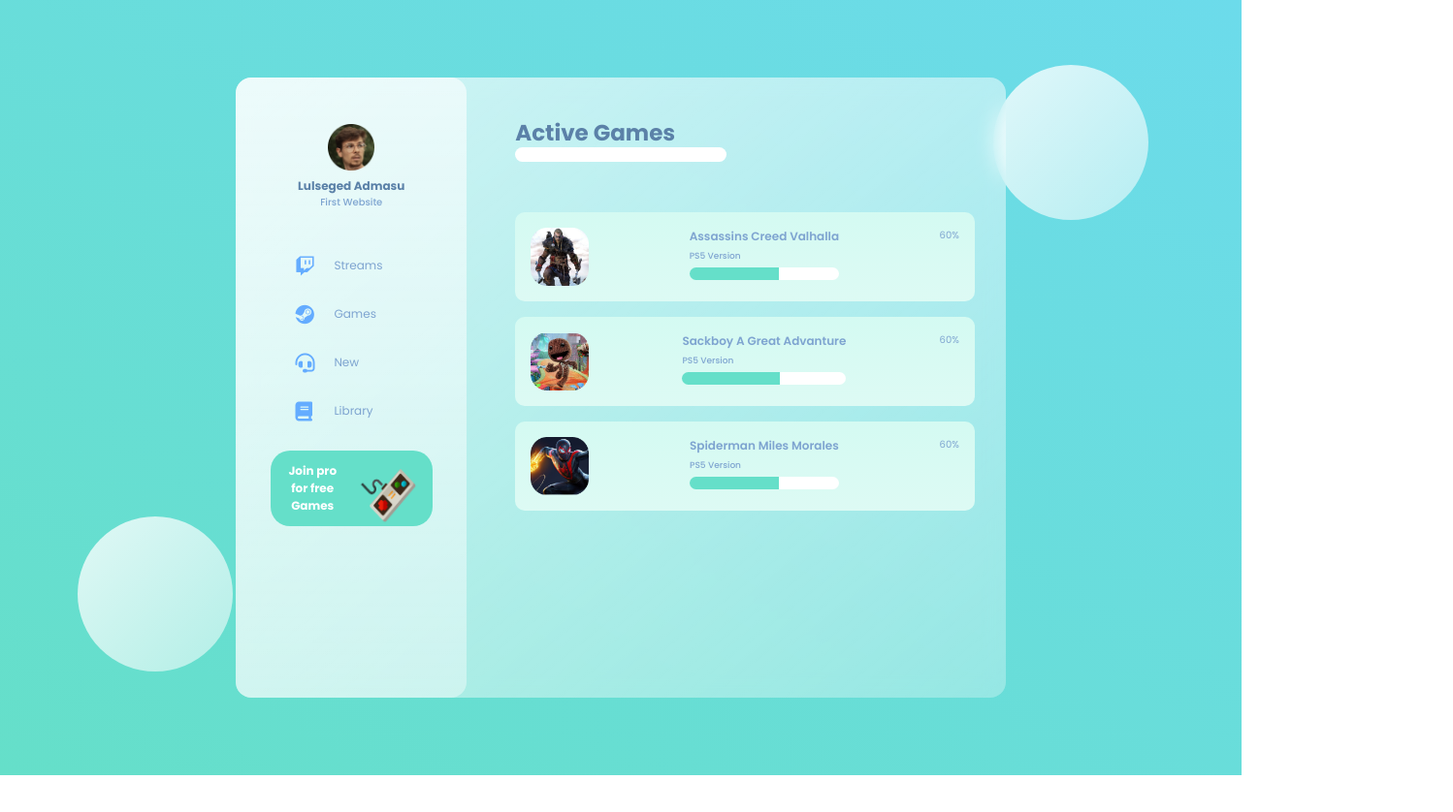
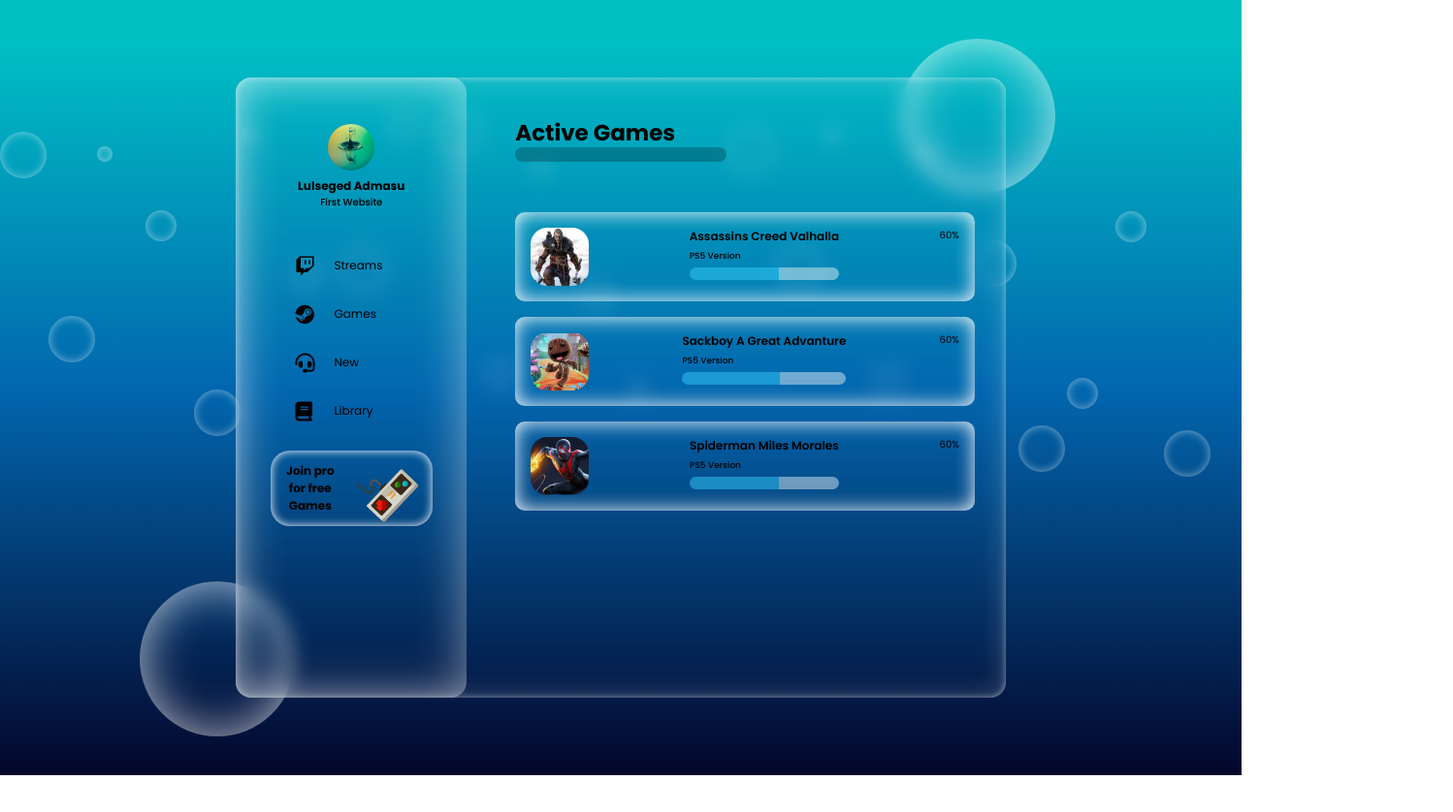
Before and after one commit to lul-g/glass_web, a plain HTML site: page index.html in a window 1280 px wide. Shown: the whole page at 97% size, 1498 px wide, since content can reach past the window. Before the commit the page ends 800 px from the top, so only its background shows below. Drawn offline with Linux system fonts and the light colour scheme.

Commit message:
first commit

```diff
--- a/assets/css/styles.css
+++ b/assets/css/styles.css
@@ -2,7 +2,7 @@
 
 
 :root {
-    --body-bg-color: linear-gradient(to right top, #65dfc9, #6cdbeb);
+    --body-bg-color: linear-gradient(180deg, #00c0c4 5%, #0267af 50%, #04062b);
     /* --body-bg-color: linear-gradient(to right top, #28d1b2, #2990a0); */
     --right-bg-color: linear-gradient(to right bottom,
                                         rgba(255, 255, 255, 0.7),
@@ -15,30 +15,38 @@
                         rgba(255, 255, 255, .5));
 }
 
-/* create animation */
-@keyframes b1 {
-    0%{
-        bottom: -2.5rem;
+.bod {
+    height: 100vh;
+    width: 100vw;
+    position: absolute;
+    z-index: 0;
+    background: var(--body-bg-color);
+}
+.buble1, .buble2, .buble3 {
+    transition: all ease .5s;
+    position: absolute;
+    border-radius: 50%;
+    width: 1rem;
+    aspect-ratio: 1/1;
+    background-color: transparent;
+    box-shadow: inset 0 0 10px rgba(255,255,255,.5);
+    animation: up infinite linear;
+    z-index: 1;
+}
+.buble2 {
+   width: 2rem;
+}
+.buble3 {
+    width: 3rem;
+}
+@keyframes up {
+    0% {
+        bottom: bottom;
     }
-    50% {
-        left: -2rem;
-    }
-    100%{
-        bottom: 10rem;
+    100% {
+        bottom: 100%;
     }
 }
-@keyframes b2 {
-    0%{
-        top: -2.5rem;
-    }
-    50% {
-        right: -2rem;
-    }
-    100%{
-        top: 2.5rem;
-    }
-}
-/* css reset */
 * {
     margin: 0;
     padding: 0;
@@ -46,13 +54,29 @@
 
 }
 
-
 body {
-    background-color: var(--body-clr);
-    background: var(--body-bg-color);
+    display: flex;
+    align-items: center;
     height: 100vh;
     font-family: 'Poppins', sans-serif;
+    overflow-x: hidden;
+    overflow-y: hidden;
+    animation: animate 15s linear infinite;
 }
+@keyframes animate{
+    0%{
+      background-position: left 0px top 80px;
+    }
+    40%{
+      background-position: left 800px top -50px;
+    }
+    80%{
+      background-position: left 1800px top -50px;
+    }
+    100%{
+      background-position: left 2400px top 80px;
+    }
+  }
 .card {
     position: relative;
 }
@@ -63,20 +87,19 @@ body {
     border-radius: 100%;
     margin: 5rem;
     position: absolute;
-    z-index: -2;
-    background: var(--blob-clr);
+    z-index: 2;
+    box-shadow: inset 0 0 50px rgba(255,255,255,.7);
+    transition: all ease 1s;
+    /* background: linear-gradient(rgb(19, 4, 4) 0 50%, rgb(117, 117, 133) 50% 100%); */
 }
 .blob1 {
     bottom: -2.5rem;
     left: 4rem;
-    animation: b1 3s infinite alternate;
-    animation-timing-function: linear;
+    /* background: linear-gradient(#00b4ff, #6f38ce); */
 }
 .blob2 {
     right: 7rem;
     top: -2.5rem;
-    animation: b2 3s infinite alternate linear;
-
 }
 
 .big_box {
@@ -84,9 +107,10 @@ body {
     height: 80vh;
     margin: 0 auto;
     position: relative;
-    top: 5rem;
     border-radius: 1rem;
     display: flex;
+    /* display: none; */
+    box-shadow: inset 0 0 10px rgb(255, 255, 255);
 }
 .box_left,
 .box_right {
@@ -95,17 +119,21 @@ body {
 .box_left {
     width: 30%;
     opacity: 1;
-    background: var(--left-bg-color);
-
+    /* background-color: #05fbff3a; */
+    box-shadow: inset 0 0 50px rgb(255, 255, 255, .5);
     z-index: 11;
     text-align: center;
+}
+.box_left img {
+    border-radius: 50%;
+    aspect-ratio: 1/1;
 }
 .box_right {
     width: 100%;
     height: 80vh;
     right: 0;
     z-index: 10;
-    background: var(--right-bg-color);
+    /* background: #f91c40; */
     position: absolute;
     backdrop-filter: blur(.6rem);
 }
@@ -118,12 +146,12 @@ body {
 }
 .top h2 {
     font-size: 12px;
-    color: #5b81a8;
+    color: black
 }
 .box_left .top h4 {
     font-size: 10px;
     font-weight: 500;
-    color: #7ea4d0;
+    color: black
 }
 
 .mid {
@@ -139,23 +167,23 @@ body {
 }
 .mid li {
     margin-bottom: 2rem;
-    color: #7ea4d0;
+    color: black;
     font-size: 12px;
 }
 .mid li i {
     position: absolute;
     left: -2.5rem;
     font-size: 20px;
-    color: #64acff;
+    color: black;
 }
 
 .box_left .btm {
     margin: 0 auto;
     width: 70%;
     display: flex;
-    color: white;
+    color: black;
     font-weight: 700;
-    background-color: #65dfc9;
+    box-shadow: inset 0 0 10px rgb(255, 255, 255);
     border-radius: 20px;
     justify-content: space-evenly;
     align-items: center;
@@ -179,25 +207,25 @@ body {
 .box_right .top h1{
     line-height: 18px;
     font-size: 23px;
-    color: #5b81a8;
+    color: black;
 }
 .box_right .top input {
     width: 17vw;
     border-radius: 10px;
     line-height: 7px;
     border: none;
-    background-color: white;
+    background-color: rgba(0, 0, 0, 0.233);
 }
 .box_right .btm section {
     display: flex;
     justify-content: space-between;
     margin-bottom: 1rem;
-    background: linear-gradient(to bottom , #d4faf2, #ddfaf4);
+    box-shadow: inset 0 0 20px rgb(255, 255, 255);
     border-radius: 10px;
     padding: 1rem 0;
     position: relative;
     z-index: 0;
-    color: #7ea4d0;
+    color: black;
     padding: 1rem;
 }
 .box_right .btm section div {
@@ -219,7 +247,7 @@ body {
 .box_right .btm section .co {
     height: .85rem;
     border-radius: 10px;
-    background: linear-gradient(to right, #65dfc9 0% 60%, white 60% 100%)
+    background: linear-gradient(to right, #38d1ff79 0% 60%, rgba(255, 255, 255, 0.432) 60% 100%)
 }
 .box_right .btm section p {
     font-size: 10px;
--- a/assets/js/active.js
+++ b/assets/js/active.js
@@ -1,3 +1,22 @@
-let x = 1500
+let bod = document.getElementById('body')
 
-            let l = 1;
+function generateBuble() {
+    let buble =''
+    let num = 0
+    for(let j =0; j < 30; j++) {
+        let rand = Math.floor(Math.random() * (3) + 1)
+        let sec = Math.floor(Math.random() * (5) + 5)
+        let btm = Math.floor(Math.random() * (300 - 20 + 1) + 50)
+        buble = `<div id=key${j} class=buble${rand} ></div>`
+        bod.innerHTML += (buble)
+        let pos = document.getElementById(`key${j}`)
+        pos.style.left = `${num}px`
+        pos.style.bottom = `${-btm}px`
+        pos.style.animationDuration = `${sec}s`
+        num = num + 50
+    }
+}
+
+
+
+generateBuble()
--- a/index.html
+++ b/index.html
@@ -8,14 +8,14 @@
     <link rel="stylesheet" href="/assets/css/styles.css">
     <script src="https://kit.fontawesome.com/b6798fcdf3.js" crossorigin="anonymous"></script>
 </head>
-<body>
+<body id="body">
+    <div class="bod"></div>
     <div class="blob1"></div>
     <div class="blob2"></div>
-
     <div class="big_box">
         <div class="box_left">
             <div class="top">
-                <img class="firstImg" src="./assets/img/avatar.png">
+                <img class="firstImg" src="./assets/img/pexels-pixabay-33263.jpg">
                 <h2>Lulseged Admasu</h2>
                 <h4>First Website</h4>
             </div>
```
Also changed, not shown: assets/img/pexels-pixabay-33263.jpg (added), assets/svg/wave-haikei (1).svg (added), assets/svg/wave-haikei.svg (added).
